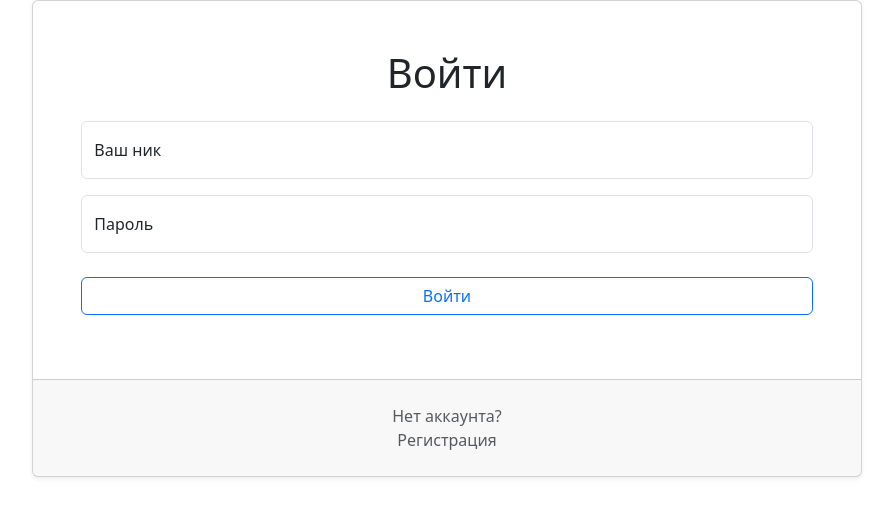
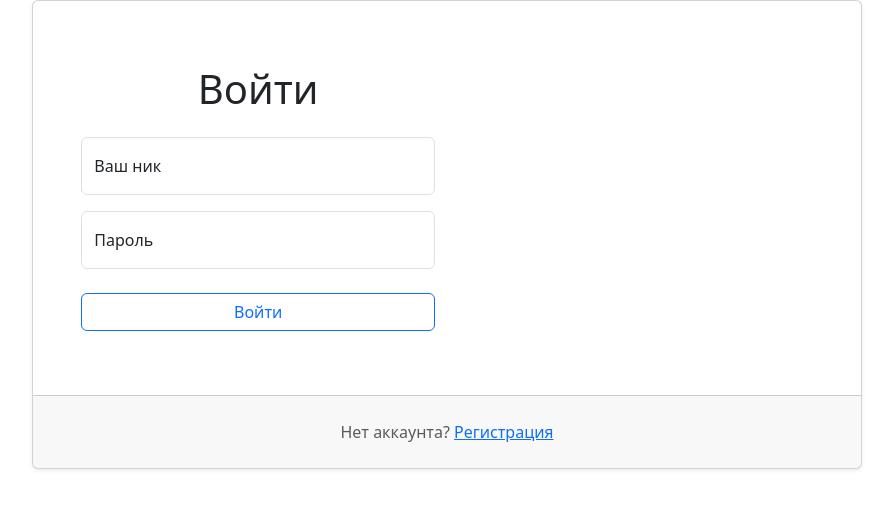
Before and after one commit to ArthurFloyd/Chat, a React (Create React App) app in the folder frontend/: page /login in a window 1280 px wide. Shown: the top 516 px of the page, without its empty margins (193-1086 px from the left). Built offline with nearby package versions, Linux system fonts and the light colour scheme.

Commit message:
update loginpage

```diff
--- a/frontend/src/api.js
+++ b/frontend/src/api.js
@@ -7,7 +7,7 @@ const requestUser = async (inputData) => {
   console.log('data', data);
   const { token } = data;
   console.log('token', token);
-  localStorage.setItem('user', token);
+  localStorage.setItem('token', token);
   console.log('ls', localStorage);
 };
 
--- a/frontend/src/components/Login/LoginPage.jsx
+++ b/frontend/src/components/Login/LoginPage.jsx
@@ -1,9 +1,10 @@
-import React, { useEffect, useRef } from 'react';
+import React, { useRef } from 'react';
 import { useFormik } from 'formik';
 // import * as yup from 'yup';
 import {
-  FloatingLabel, Form, Button, Container, Row, Col, Card, NavLink,
+  Form, Button, Container, Row, Col, Card,
 } from 'react-bootstrap';
+import { NavLink } from 'react-router-dom';
 
 import { requestUser } from '../../api.js';
 import { appRoutes } from '../../routes/routes.js';
@@ -23,7 +24,7 @@ const LoginPage = () => {
     },
     // validate,
     onSubmit: async (values) => {
-      console.log(JSON.stringify(values, null, 2));
+      // console.log(JSON.stringify(values, null, 2));
 
       try {
         const { data } = await requestUser(values);
@@ -31,20 +32,15 @@ const LoginPage = () => {
       } catch (error) {
         formik.setSubmitting(false);
         if (error.response.status === 401) {
-          formik.setErrors({ email: 'incorrect credentials', password: 'incorrect credentials' });
+          formik.setErrors({ username: 'Неверные имя пользователя или пароль', password: 'Неверные имя пользователя или пароль' });
           input.current.select();
         }
       }
     },
   });
 
-  const handleChange = (e) => {
-    e.preventDefault();
-  };
-
-  useEffect(() => {
-    // input.current.focus();
-  });
+  const isUsernameInvalid = formik.errors.username && formik.touched.username;
+  const isPasswordInvalid = formik.errors.password && formik.touched.password;
 
   return (
     <Container fluid className="h-100">
@@ -52,48 +48,60 @@ const LoginPage = () => {
         <Col xs={12} md={8} xxl={6}>
           <Card className="shadow-sm">
             <Card.Body className="p-5 row">
-              <Form>
+              <Form
+                className="col-12 col-md-6 mt-3 mt-mb-0"
+                onSubmit={formik.handleSubmit}
+              >
                 <h1 className="text-center mb-4">Войти</h1>
-                <Form.Group className="form-floating mb-3" controlId="username">
-                  <FloatingLabel controlId="floatingInput" label="Ваш ник" className="mb-3">
+                <fieldset disabled={formik.isSubmitting}>
+                  <Form.Group className="form-floating mb-3" controlId="username">
                     <Form.Control
                       type="text"
                       placeholder="Ваш ник"
-                      // value={formik.values.username}
+                      onBlur={formik.handleBlur}
+                      value={formik.values.username}
+                      autoComplete="username"
+                      required
                       onChange={(e) => {
-                        handleChange(e);
+                        e.preventDefault();
                         formik.handleChange(e);
                       }}
                       ref={input}
+                      isInvalid={isUsernameInvalid}
                     />
-                  </FloatingLabel>
-                </Form.Group>
-                <Form.Group className="form-floating mb-4" controlId="password">
-                  <FloatingLabel controlId="floatingPassword" label="Пароль">
+                    <Form.Label>Ваш ник</Form.Label>
+                    <Form.Control.Feedback type="invalid" className="invalid-feedback" tooltip={isUsernameInvalid}>
+                      {formik.errors.username}
+                    </Form.Control.Feedback>
+                  </Form.Group>
+
+                  <Form.Group className="form-floating mb-4" controlId="password">
                     <Form.Control
                       type="password"
                       placeholder="Password"
-                      // value={formik.values.password}
+                      autoComplete="current-password"
+                      onBlur={formik.handleBlur}
+                      value={formik.values.password}
+                      required
                       onChange={(e) => {
-                        handleChange(e);
+                        e.preventDefault();
                         formik.handleChange(e);
                       }}
+                      isInvalid={isPasswordInvalid}
                     />
-                  </FloatingLabel>
-                </Form.Group>
-                <Form.Group className="form-floating mb-4" controlId="">
-                  <FloatingLabel>
-                    <Form.Control.Feedback type="invalid" className="invalid-feedback">
-                      Неверные имя пользователя или пароль
+                    <Form.Label>Пароль</Form.Label>
+                    <Form.Control.Feedback type="invalid" className="invalid-feedback" tooltip>
+                      {formik.errors.password}
                     </Form.Control.Feedback>
-                  </FloatingLabel>
-                </Form.Group>
-                <Button type="submit" variant="outline-primary" className="w-100 mb-3">Войти</Button>
+                  </Form.Group>
+                  <Button type="submit" variant="outline-primary" className="w-100 mb-3">Войти</Button>
+                </fieldset>
               </Form>
             </Card.Body>
             <Card.Footer className="p-4">
-              <div className="text-center text-muted">
+              <div className="text-muted text-center">
                 <span>Нет аккаунта?</span>
+                {' '}
                 <NavLink href={appRoutes.signupPagePath()}>Регистрация</NavLink>
               </div>
             </Card.Footer>
@@ -102,32 +110,6 @@ const LoginPage = () => {
       </Row>
     </Container>
   );
-
-  // return (
-  //       <form onSubmit={formik.handleSubmit}>
-  //     <h1 className="text-center mb-4">Войти</h1>
-  //     {/* <label htmlFor="email"></label> */}
-  //     <input
-  //       id="email"
-  //       name="email"
-  //       type="text"
-  //       onChange={formik.handleChange}
-  //       value={formik.values.email}
-  //       placeholder="Ваш ник"
-  //     />
-  //     {/* <label htmlFor="password"></label> */}
-  //     <input
-  //       id="password"
-  //       name="password"
-  //       type="password"
-  //       onChange={formik.handleChange}
-  //       value={formik.values.password}
-  //       placeholder="Пароль"
-  //     />
-
-  //     <button type="submit">Войти</button>
-  //   </form>
-  // )
 };
 
 export default LoginPage;
```
